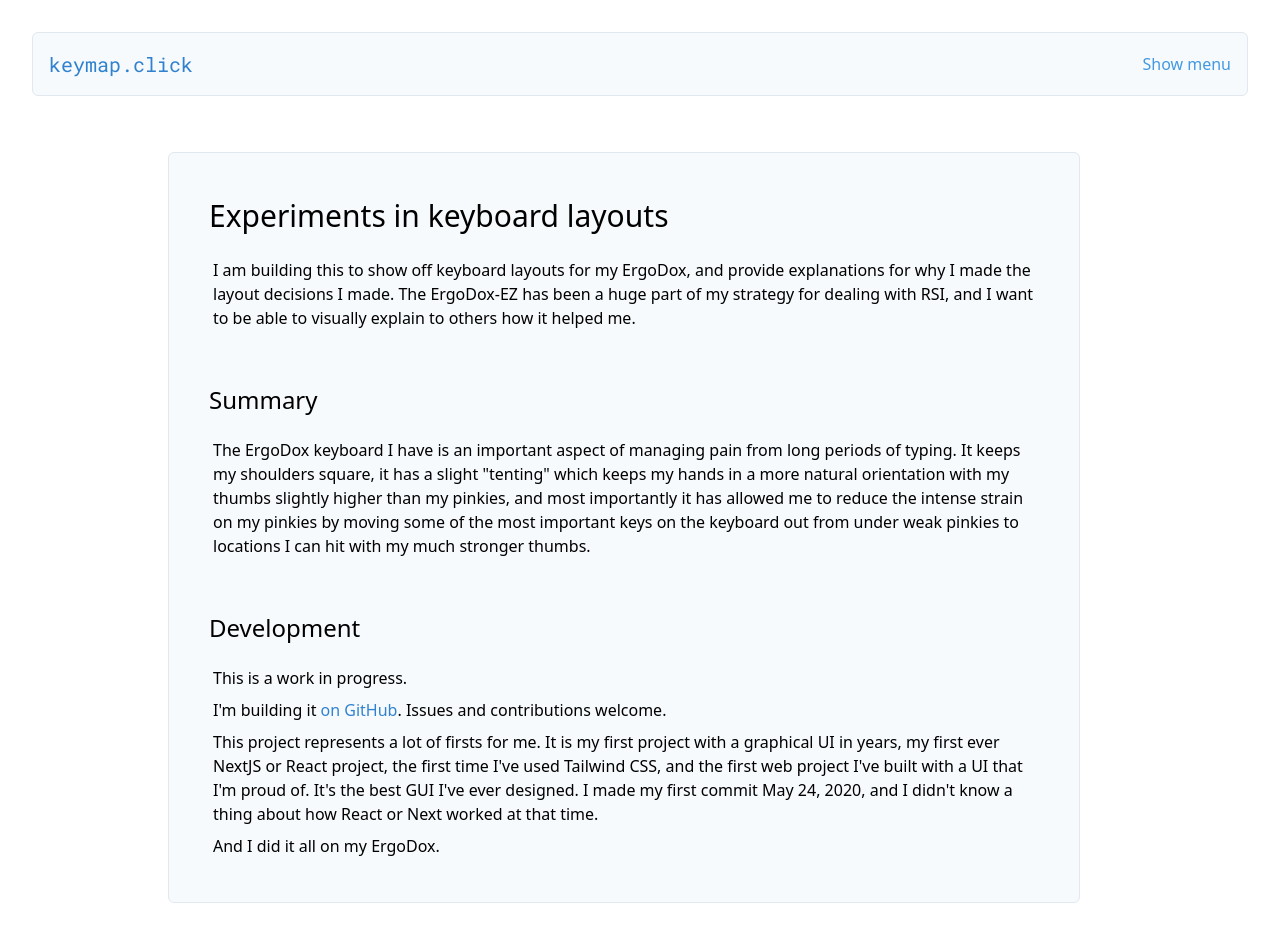
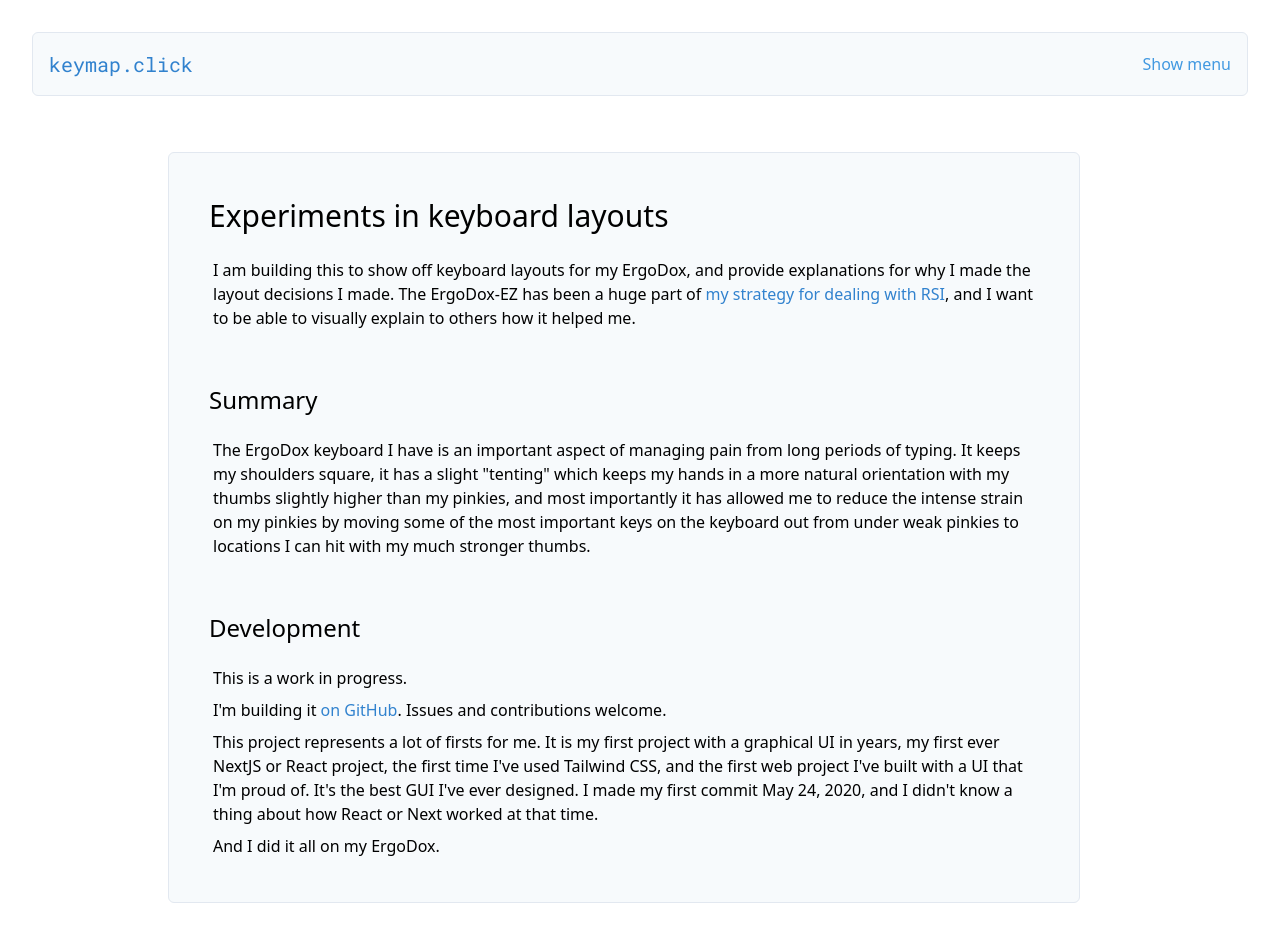
Before and after one commit to mrled/keymap.click, a Next.js app: page /about in a window 1280 px wide. Built offline with nearby package versions, Linux system fonts and the light colour scheme.

Commit message:
Add suggested link on /about

```diff
--- a/src/pages/about.js
+++ b/src/pages/about.js
@@ -24,8 +24,9 @@ export default function About() {
               <p className="p-1">
                 I am building this to show off keyboard layouts for my ErgoDox, and
                 provide explanations for why I made the layout decisions I made. The
-                ErgoDox-EZ has been a huge part of my strategy for dealing with RSI, and
-                I want to be able to visually explain to others how it helped me.
+                ErgoDox-EZ has been a huge part of
+                {" "}<IntraAppLink href="/story">my strategy for dealing with RSI</IntraAppLink>,
+                and I want to be able to visually explain to others how it helped me.
               </p>
             </div>
 
```
